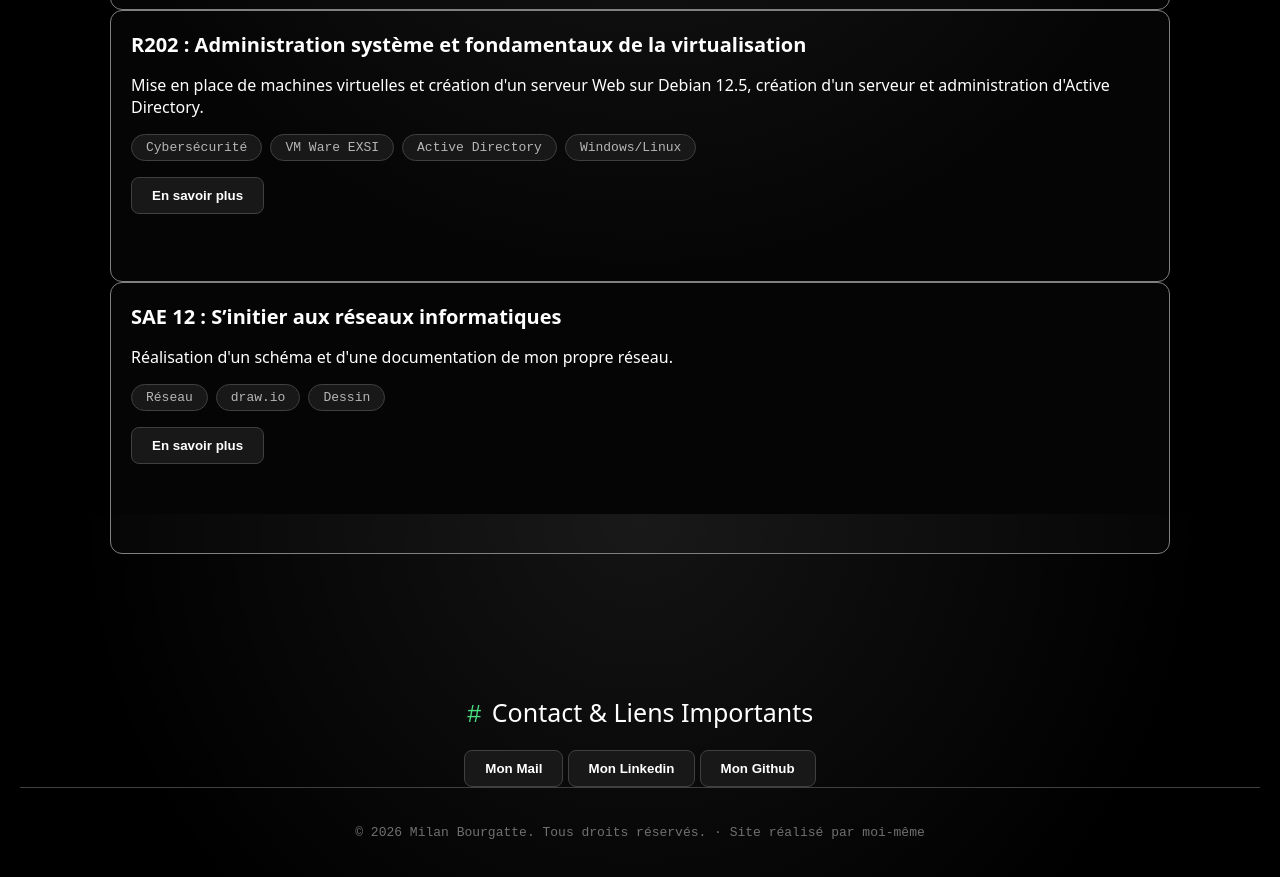
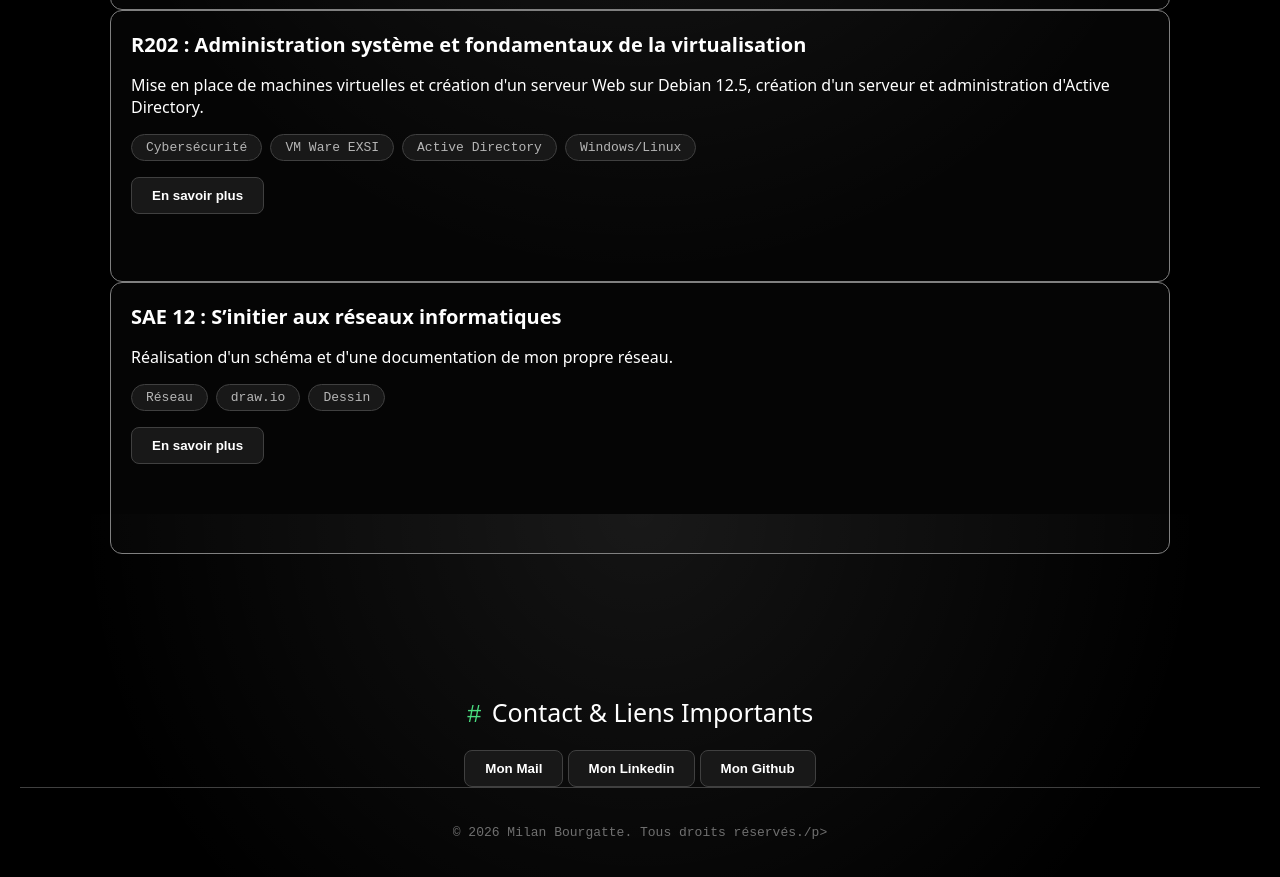
Before and after one commit to Milannpmol/milan-bourgatte.github.io, a plain HTML site: page index.html in a window 1280 px wide. Shown: the part 3486-4363 px from the top of the page. Drawn offline with Linux system fonts and the light colour scheme; a web font is replaced by a local one.

Commit message:
Changement index.html / test Readme.md

```diff
--- a/index.html
+++ b/index.html
@@ -291,7 +291,7 @@
         <a href="https://github.com/Milannpmol" target="_blank"><button class="button">Mon Github</button></a>
 
     <footer>
-        <p>© 2026 Milan Bourgatte. Tous droits réservés. · Site réalisé par moi-même</p>
+        <p>© 2026 Milan Bourgatte. Tous droits réservés./p>
     </footer>
 
 </body>
```
Also changed, not shown: 1 other file.
